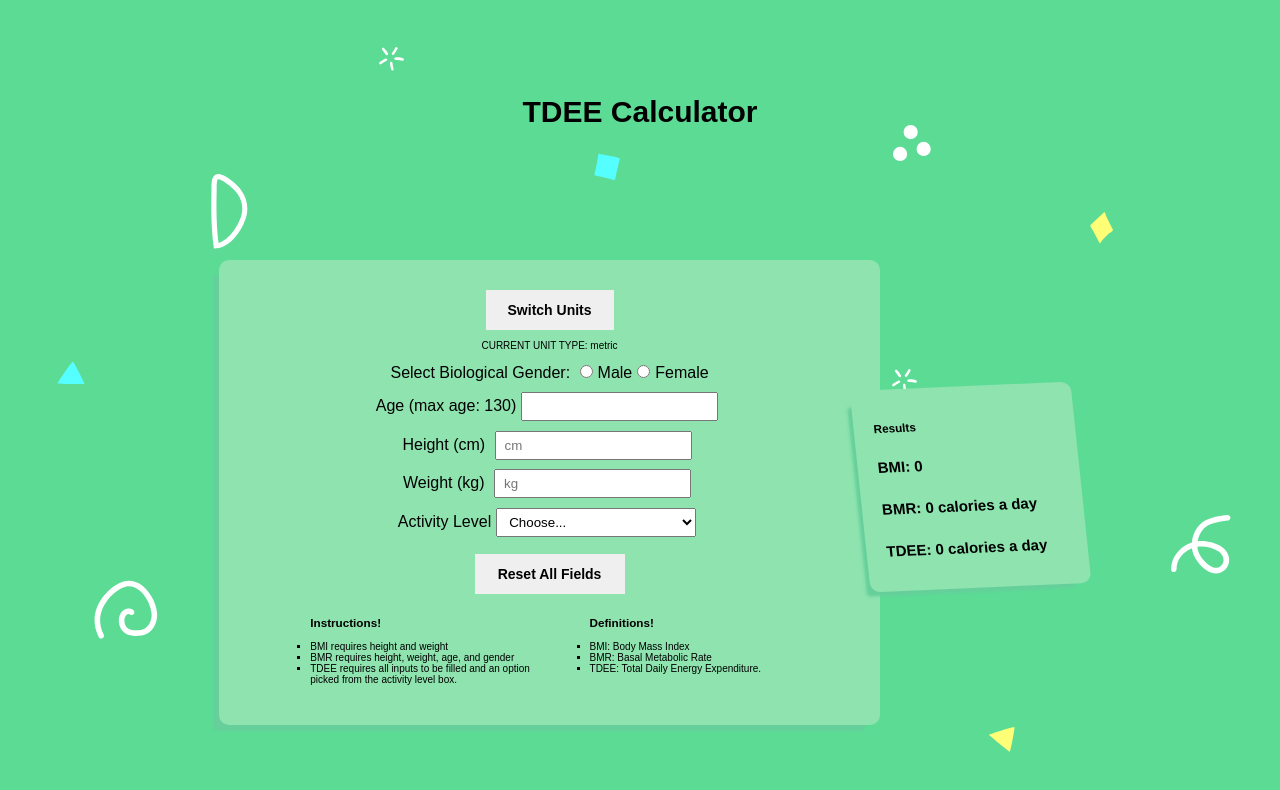
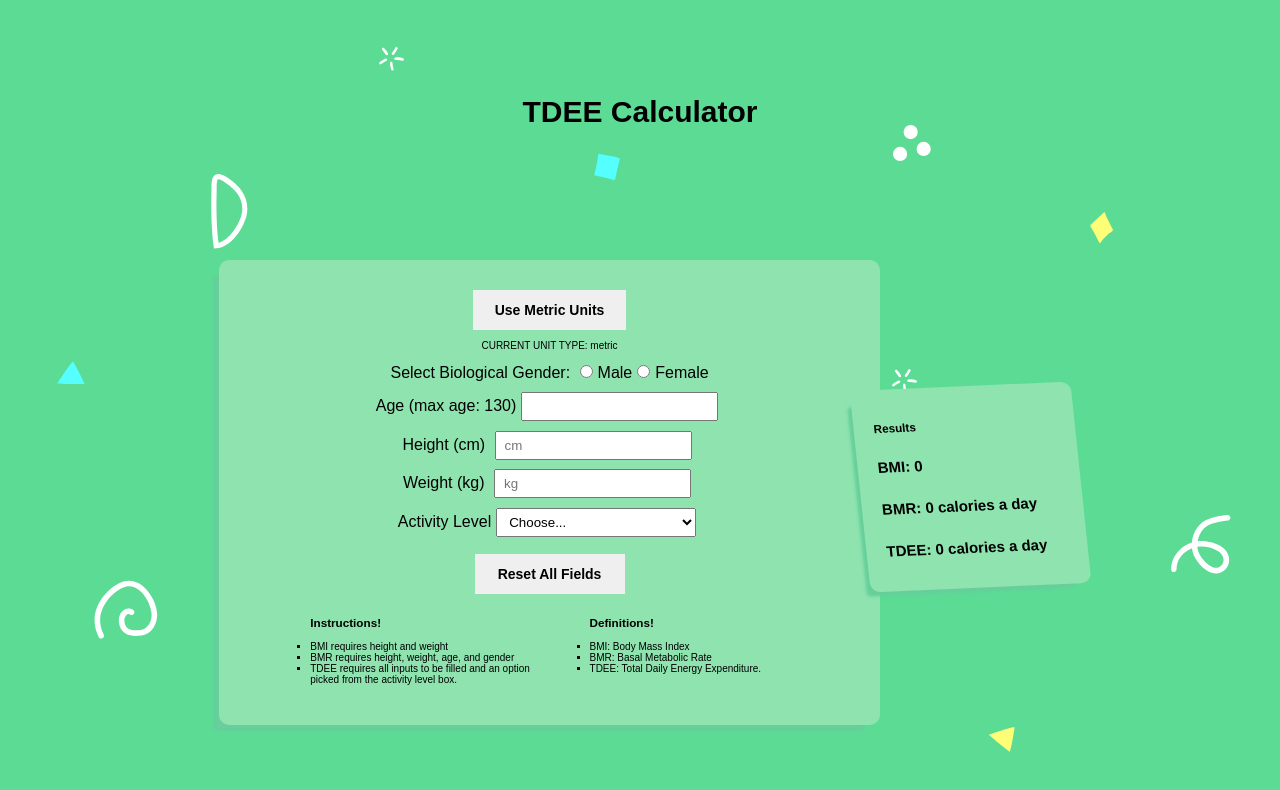
Before and after one commit to nevtay/jumpstartProject_1, a React (Create React App) app: page / in a window 1280 px wide. Shown: the top 790 px of the page. Built offline with nearby package versions, Linux system fonts and the light colour scheme; a web font is replaced by a local one.

Commit message:
updated input value to reflect which unit of measurement users will be converting to

```diff
--- a/src/components/ToggleMeasuringUnits.js
+++ b/src/components/ToggleMeasuringUnits.js
@@ -10,11 +10,10 @@ class ToggleMeasuringUnits extends React.Component {
 
     render() {
         return (
-
             <div className="toggle-switch">
                 <input
                 type="reset"
-                value="Switch Units"
+                value={this.props.value === 'metric' ? "Use Imperial Units" : "Use Metric Units"}
                 className="toggle-switch-checkbox"
                 onClick={this.toggleMeasuringUnits}
                 onChange={this.toggleMeasuringUnits}
```
